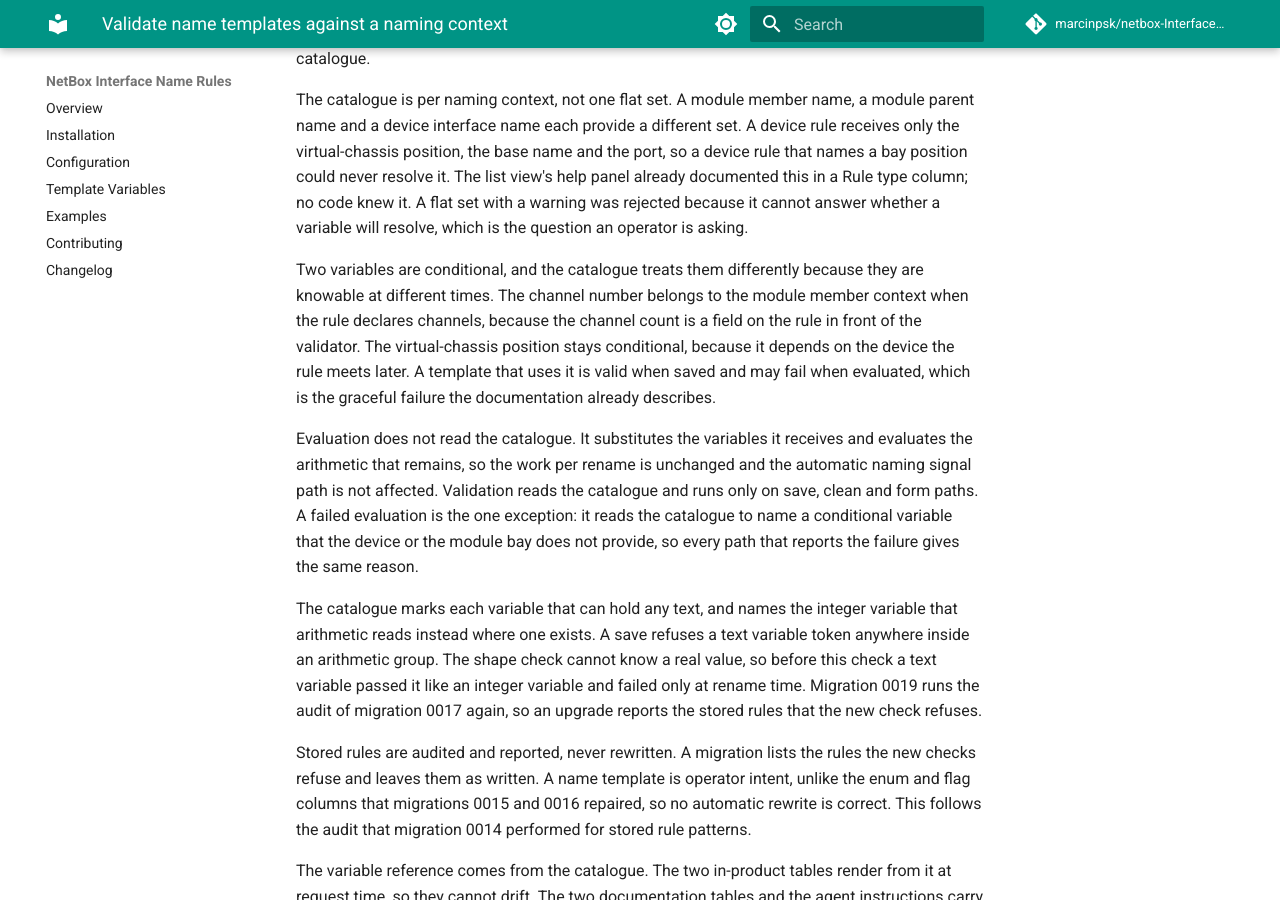
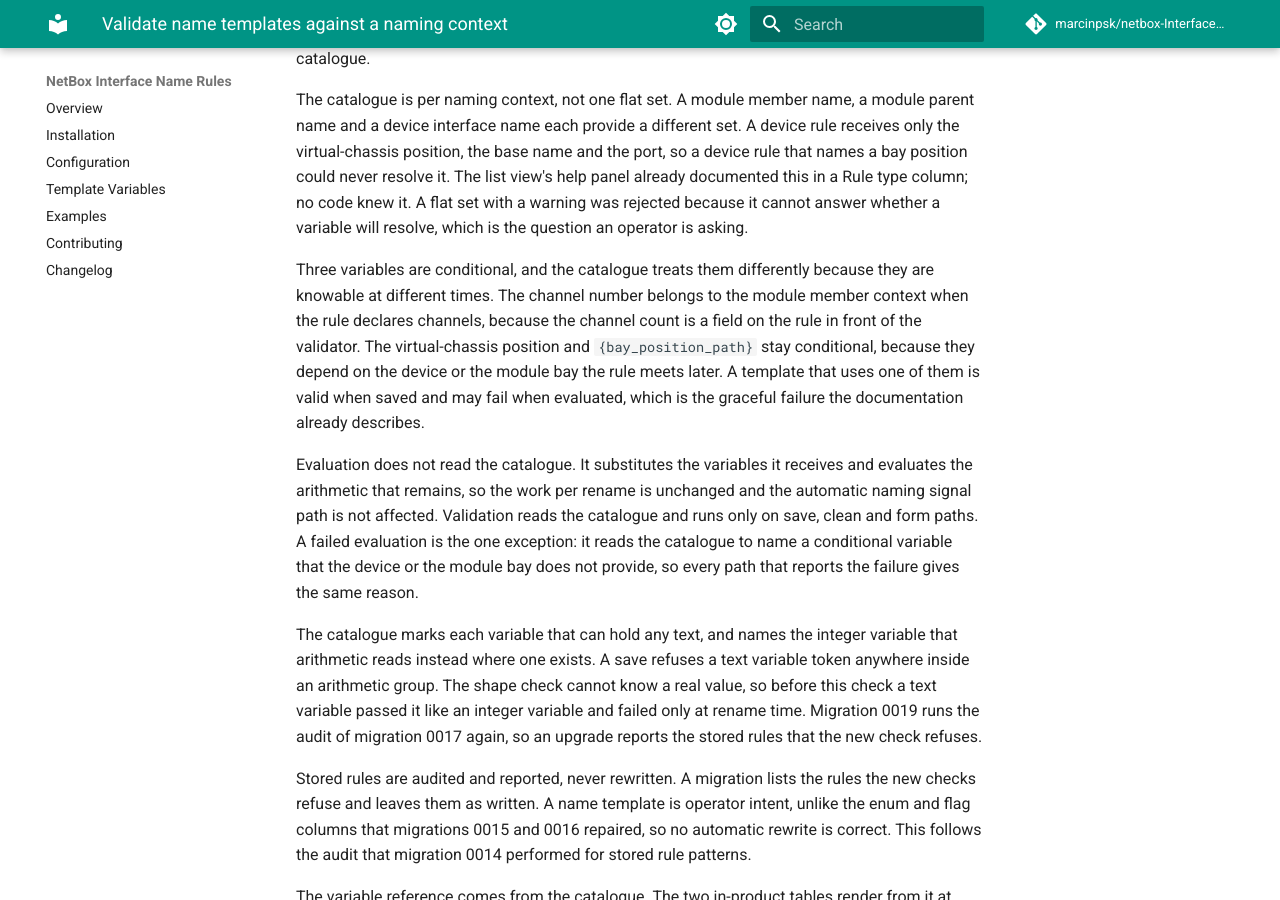
Before and after one commit to marcinpsk/netbox-InterfaceNameRules-plugin, an MkDocs documentation site: the page built from docs/adr/0014-validate-name-templates-against-a-naming-context.md, in a window 1280 px wide and 900 px high, scrolled down 329 px. Built offline with MkDocs 1.6.1 and Material for MkDocs 9.7.7, drawn with Linux system fonts in a browser that asks for light colours; comment, search, counter and statistics services are not loaded.

Commit message:
docs(adr): name {bay_position_path} as a conditional variable in ADR 0014

```diff
--- a/docs/adr/0014-validate-name-templates-against-a-naming-context.md
+++ b/docs/adr/0014-validate-name-templates-against-a-naming-context.md
@@ -8,7 +8,7 @@ One module owns the name-template language: brace-group parsing, the variable ca
 
 The catalogue is per naming context, not one flat set. A module member name, a module parent name and a device interface name each provide a different set. A device rule receives only the virtual-chassis position, the base name and the port, so a device rule that names a bay position could never resolve it. The list view's help panel already documented this in a Rule type column; no code knew it. A flat set with a warning was rejected because it cannot answer whether a variable will resolve, which is the question an operator is asking.
 
-Two variables are conditional, and the catalogue treats them differently because they are knowable at different times. The channel number belongs to the module member context when the rule declares channels, because the channel count is a field on the rule in front of the validator. The virtual-chassis position stays conditional, because it depends on the device the rule meets later. A template that uses it is valid when saved and may fail when evaluated, which is the graceful failure the documentation already describes.
+Three variables are conditional, and the catalogue treats them differently because they are knowable at different times. The channel number belongs to the module member context when the rule declares channels, because the channel count is a field on the rule in front of the validator. The virtual-chassis position and `{bay_position_path}` stay conditional, because they depend on the device or the module bay the rule meets later. A template that uses one of them is valid when saved and may fail when evaluated, which is the graceful failure the documentation already describes.
 
 Evaluation does not read the catalogue. It substitutes the variables it receives and evaluates the arithmetic that remains, so the work per rename is unchanged and the automatic naming signal path is not affected. Validation reads the catalogue and runs only on save, clean and form paths. A failed evaluation is the one exception: it reads the catalogue to name a conditional variable that the device or the module bay does not provide, so every path that reports the failure gives the same reason.
 
```
